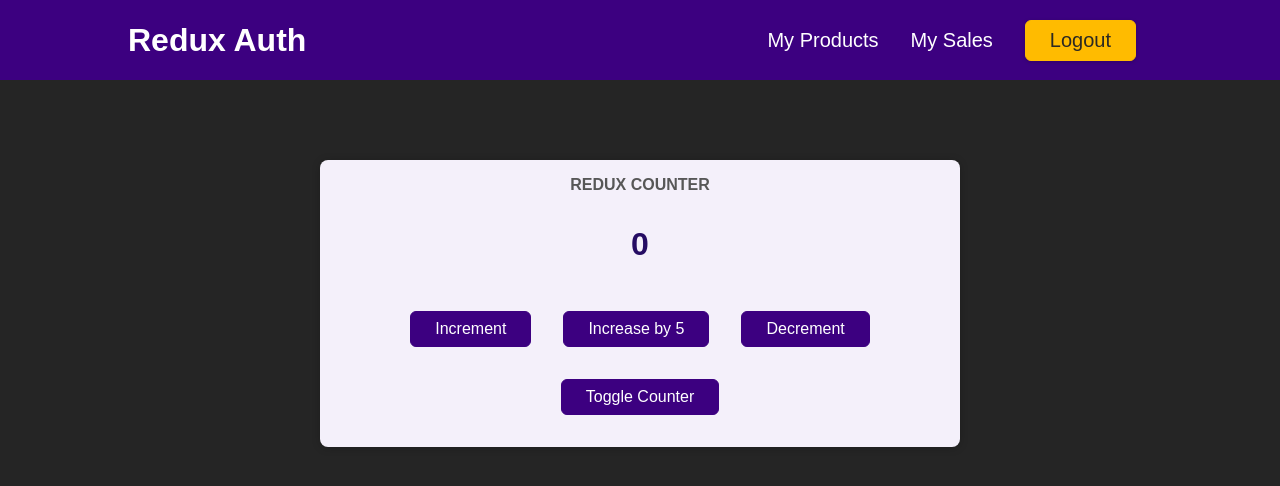
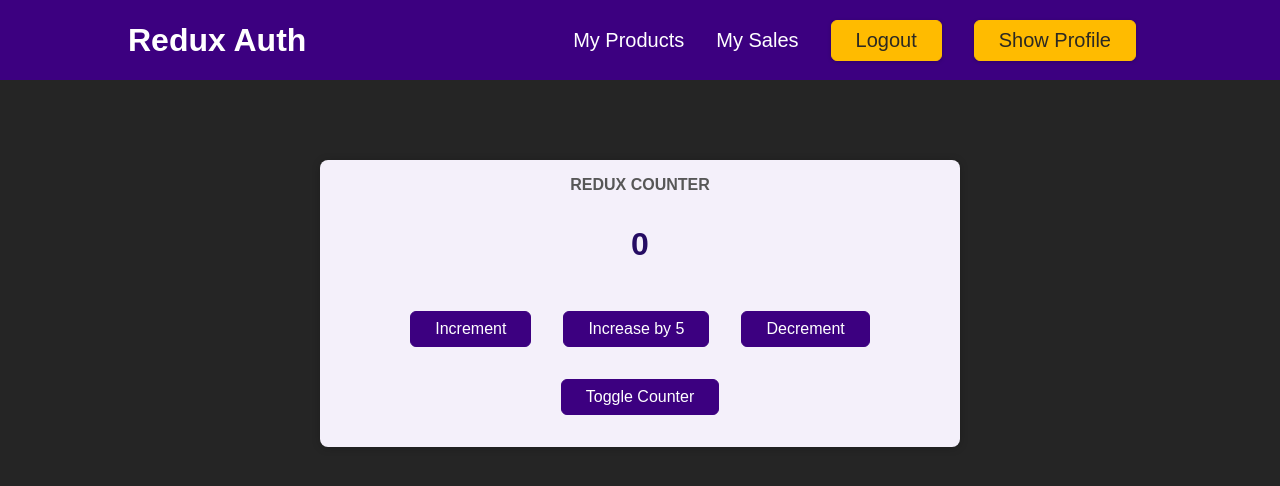
Before and after one commit to Waldman200036/s-01-starting-project, a React (Create React App) app: page / in a window 1280 px wide. Both pictures are taken after typing "name@example.com", "Sample123" into the empty fields and a click on the button "Login". Shown: the top 486 px of the page. Built offline with nearby package versions, Linux system fonts and the light colour scheme.

Commit message:
Added more functionality to show and hide profile

```diff
--- a/src/App.js
+++ b/src/App.js
@@ -1,12 +1,20 @@
-import {React, Fragment} from "react";
+import { React, Fragment } from "react";
 import { Counter } from "./components/Counter";
-import Header from './components/Header'
-import Auth from './components/Auth'
+import Header from "./components/Header";
+import Auth from "./components/Auth";
+import UserProfile from "./components/UserProfile"
+import { useSelector } from "react-redux";
+import { selectAuthenticated } from "./redux/features/authenticate/authenticateSlice";
+import { selectProfileStatus } from "./redux/features/authenticate/authenticateSlice";
 function App() {
+  const isAuthenticated = useSelector(selectAuthenticated);
+  const showProfile = useSelector(selectProfileStatus);
+
   return (
     <Fragment>
-      <Header/>
-      <Auth/>
+      <Header />
+      {!isAuthenticated && <Auth />}
+      {showProfile && <UserProfile />}
       <Counter />
     </Fragment>
   );
--- a/src/components/Auth.js
+++ b/src/components/Auth.js
@@ -1,15 +1,11 @@
 import classes from "./Auth.module.css";
-import { useSelector, useDispatch } from "react-redux";
+import { useDispatch } from "react-redux";
 import { authenticationActions } from "../redux/features/authenticate/authenticateSlice";
-import {
-  selectAuthenticated,
-  selectProfileStatus,
-} from "../redux/features/authenticate/authenticateSlice";
+
 import React from "react";
 
 const Auth = () => {
-  const isAuthenticated = useSelector(selectAuthenticated);
-  const profileStatus = useSelector(selectProfileStatus);
+
   const dispatch = useDispatch();
 
   const loginHandler = () => {
@@ -17,17 +13,8 @@ const Auth = () => {
   };
 
 
-
-  const showProfileHandler = () => {
-    dispatch(authenticationActions.setProfileStatus(true));
-  };
-
-  const hideProfileHandler = () => {
-    dispatch(authenticationActions.setProfileStatus(false));
-  };
   return (
     <React.Fragment>
-      {!isAuthenticated && (
         <main className={classes.auth}>
           <section>
             <form>
@@ -43,7 +30,6 @@ const Auth = () => {
             </form>
           </section>
         </main>
-      )}
     </React.Fragment>
   );
 };
--- a/src/components/Header.js
+++ b/src/components/Header.js
@@ -1,13 +1,19 @@
 import classes from "./Header.module.css";
 import { useSelector, useDispatch } from "react-redux";
 import { selectAuthenticated } from "../redux/features/authenticate/authenticateSlice";
+import { selectProfileStatus } from "../redux/features/authenticate/authenticateSlice";
 import { authenticationActions } from "../redux/features/authenticate/authenticateSlice";
 const Header = () => {
   const isAuthenticated = useSelector(selectAuthenticated);
+  const isProfileShowing = useSelector(selectProfileStatus);
   const dispatch = useDispatch();
   const logoutHandler = () => {
     dispatch(authenticationActions.logout());
   };
+  const showProfileHandler = () => {
+    dispatch(authenticationActions.setProfileStatus(true));
+  };
+
   return (
     <header className={classes.header}>
       <h1>Redux Auth</h1>
@@ -24,6 +30,12 @@ const Header = () => {
               <button onClick={logoutHandler}>Logout</button>
             </li>
           )}
+          {isAuthenticated &&
+            !isProfileShowing && (
+              <li>
+                <button onClick={showProfileHandler}>Show Profile</button>
+              </li>
+            )}
         </ul>
       </nav>
     </header>
--- a/src/components/UserProfile.js
+++ b/src/components/UserProfile.js
@@ -1,9 +1,16 @@
-import classes from './UserProfile.module.css';
+import classes from "./UserProfile.module.css";
+import { useDispatch } from "react-redux";
+import { authenticationActions } from "../redux/features/authenticate/authenticateSlice";
+export const UserProfile = () => {
+  const dispatch = useDispatch();
+  const hideProfileHandler = () => {
+    dispatch(authenticationActions.setProfileStatus(false));
+  };
 
-const UserProfile = () => {
   return (
     <main className={classes.profile}>
       <h2>My User Profile</h2>
+      <button onClick={hideProfileHandler}>Close</button>
     </main>
   );
 };
--- a/src/redux/features/authenticate/authenticateSlice.js
+++ b/src/redux/features/authenticate/authenticateSlice.js
@@ -18,6 +18,10 @@ export const authenticationSlice = createSlice({
     setProfileStatus(state, action) {
       state.showProfile = action.payload;
     },
+    // Flag to show or not show profile
+    toggleProfile: (state) => {
+      state.showProfile = !state.showProfile;
+    },
   },
 });
 
```
